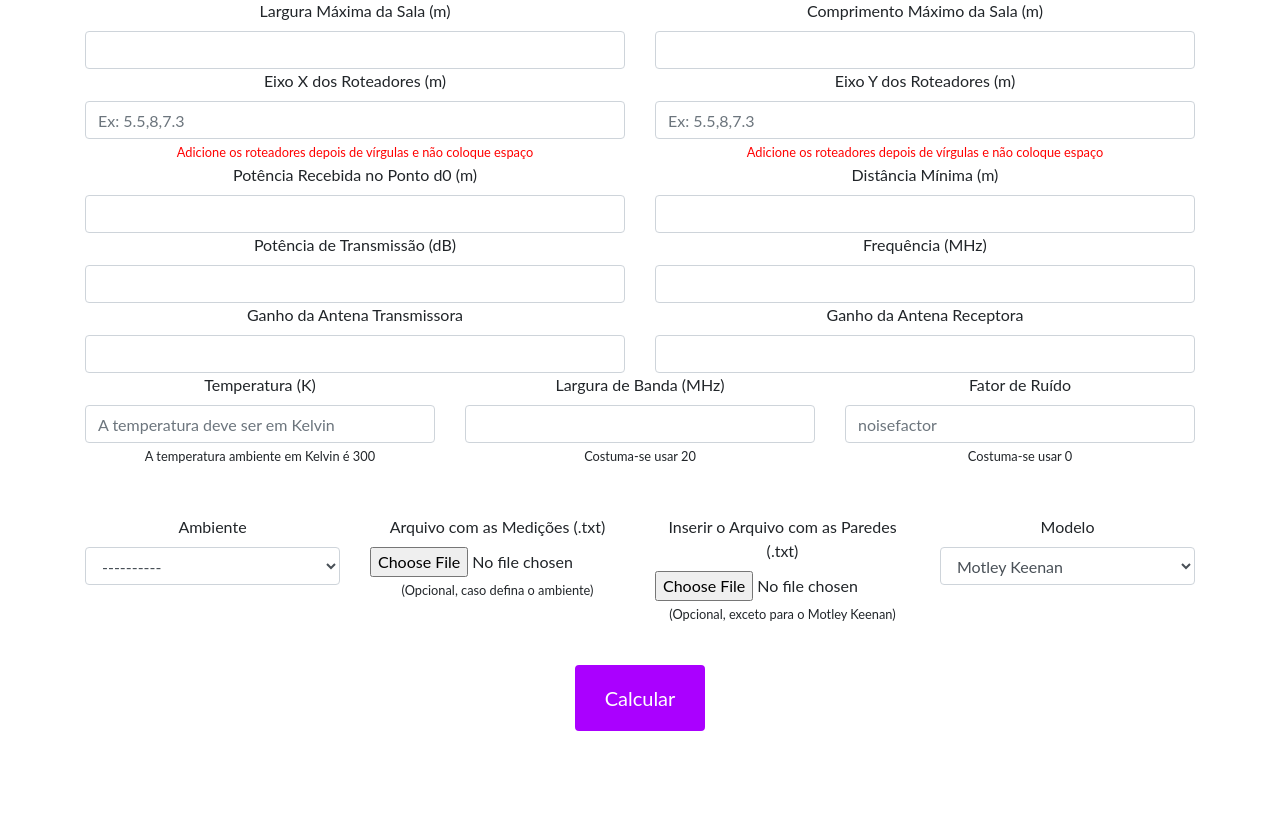
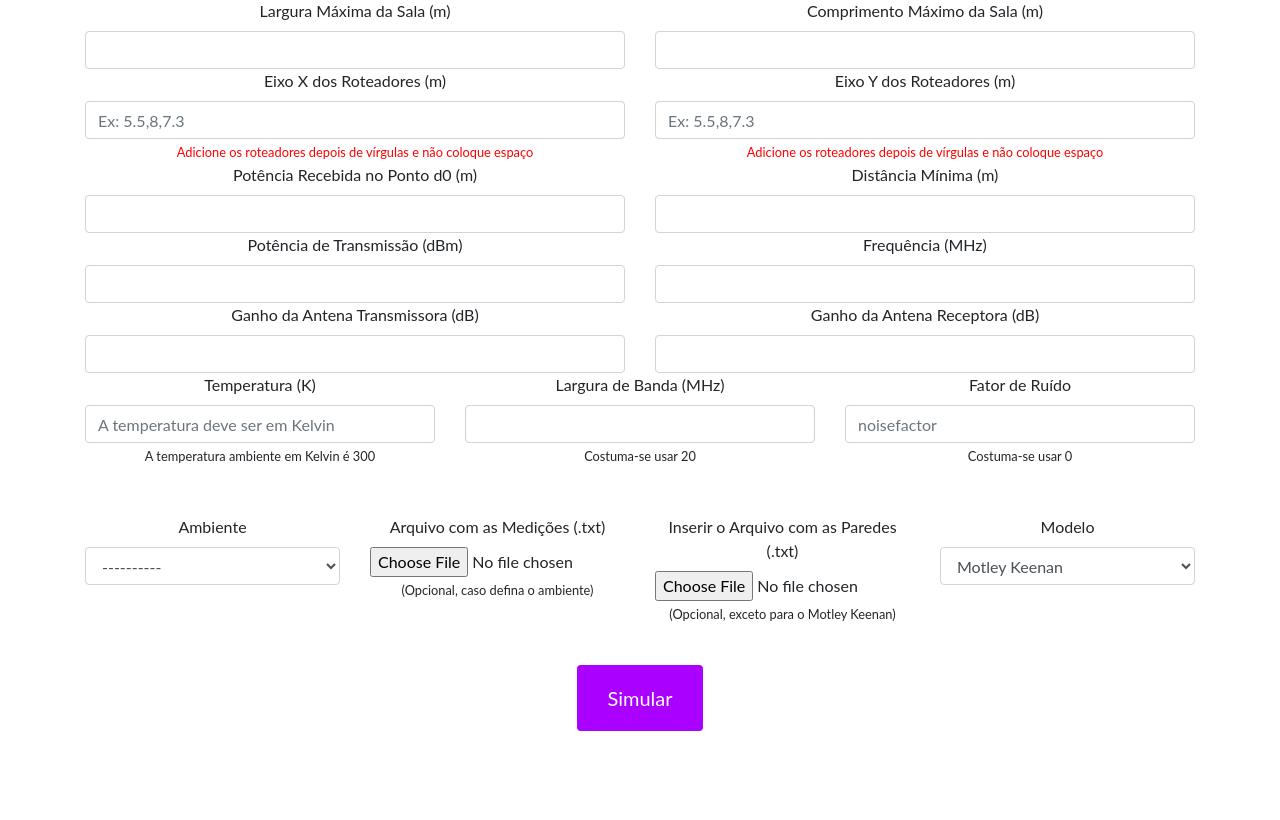
Before and after one commit to lidiaxp/serverZiwi, a Flask app: page /otiDown in a window 1280 px wide; the page is wider, and only the part inside the window is pictured. Shown: the part 177-997 px from the top of that part. Run offline with Flask 2, Linux system fonts and the light colour scheme; some libraries are stand-ins or nearby versions.

Commit message:
Ajustando "medidas"

```diff
--- a/templates/formModelos.html
+++ b/templates/formModelos.html
@@ -36,7 +36,7 @@
               	</div>
               	<div class="row">
                 	<div class="col-lg-6">
-                  		<label>Potência de Transmissão (dB)</label>
+                  		<label>Potência de Transmissão (dBm)</label>
                   		<input step="any" type="number" id="ptdb" name="ptdb" class="form-control">
                 	</div>
                 	<div class="col-lg-6">
@@ -46,11 +46,11 @@
               	</div>
               	<div class="row">
                 	<div class="col-lg-6">
-                  		<label>Ganho da Antena Transmissora</label>
+                  		<label>Ganho da Antena Transmissora (dB)</label>
                   		<input step="any" type="number" id="gt" name="gt" class="form-control">
                 	</div>
                 	<div class="col-lg-6">
-                  		<label>Ganho da Antena Receptora</label>
+                  		<label>Ganho da Antena Receptora (dB)</label>
                   		<input step="any" type="number" id="gr" name="gr" class="form-control">
                 	</div>
               	</div>
@@ -110,7 +110,7 @@
                 <br>
                 <div class="row" style="text-align: center">
                   <div class="col-lg-12">
-                      <button type="submit" class="btn btn-primary btn-xl">Calcular</button>
+                      <button type="submit" class="btn btn-primary btn-xl">Simular</button>
                   </div>
                 </div>
 			</form>
```
